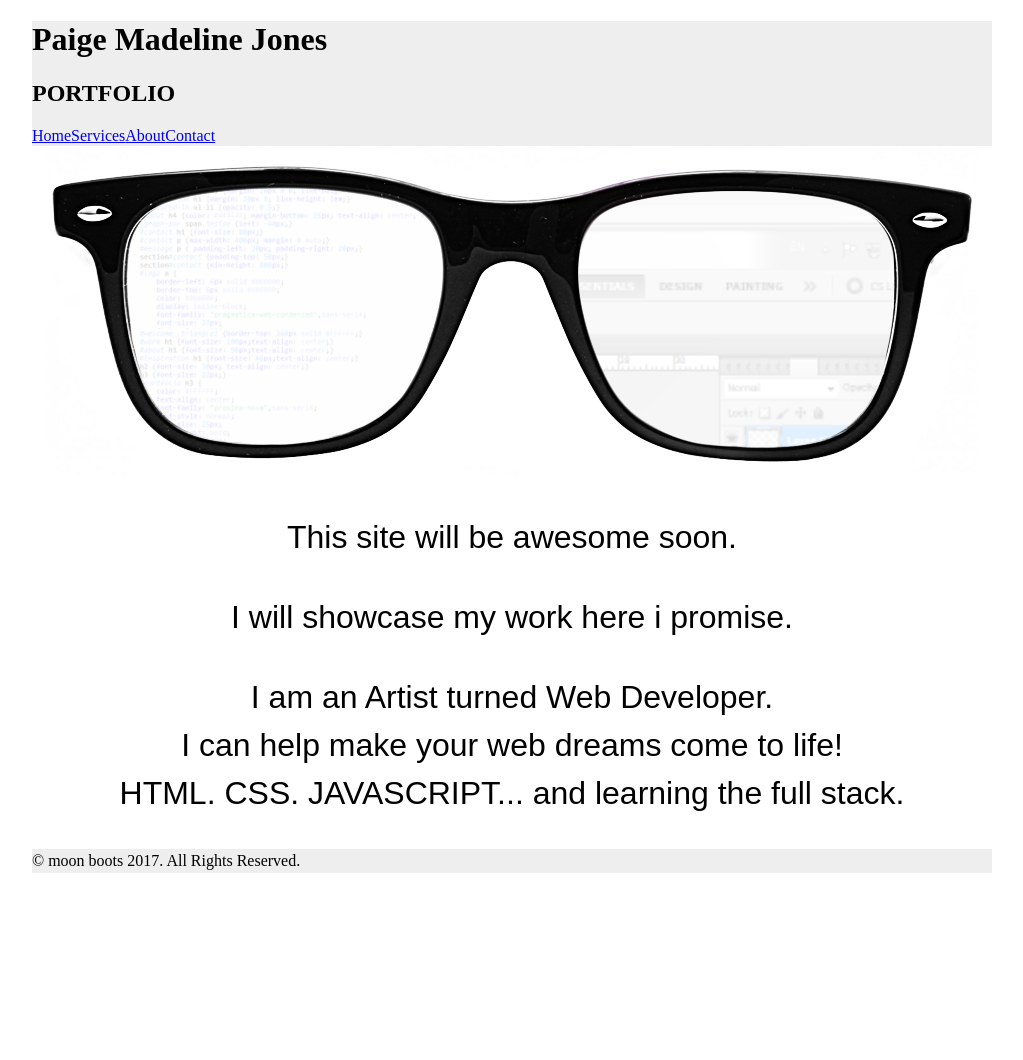
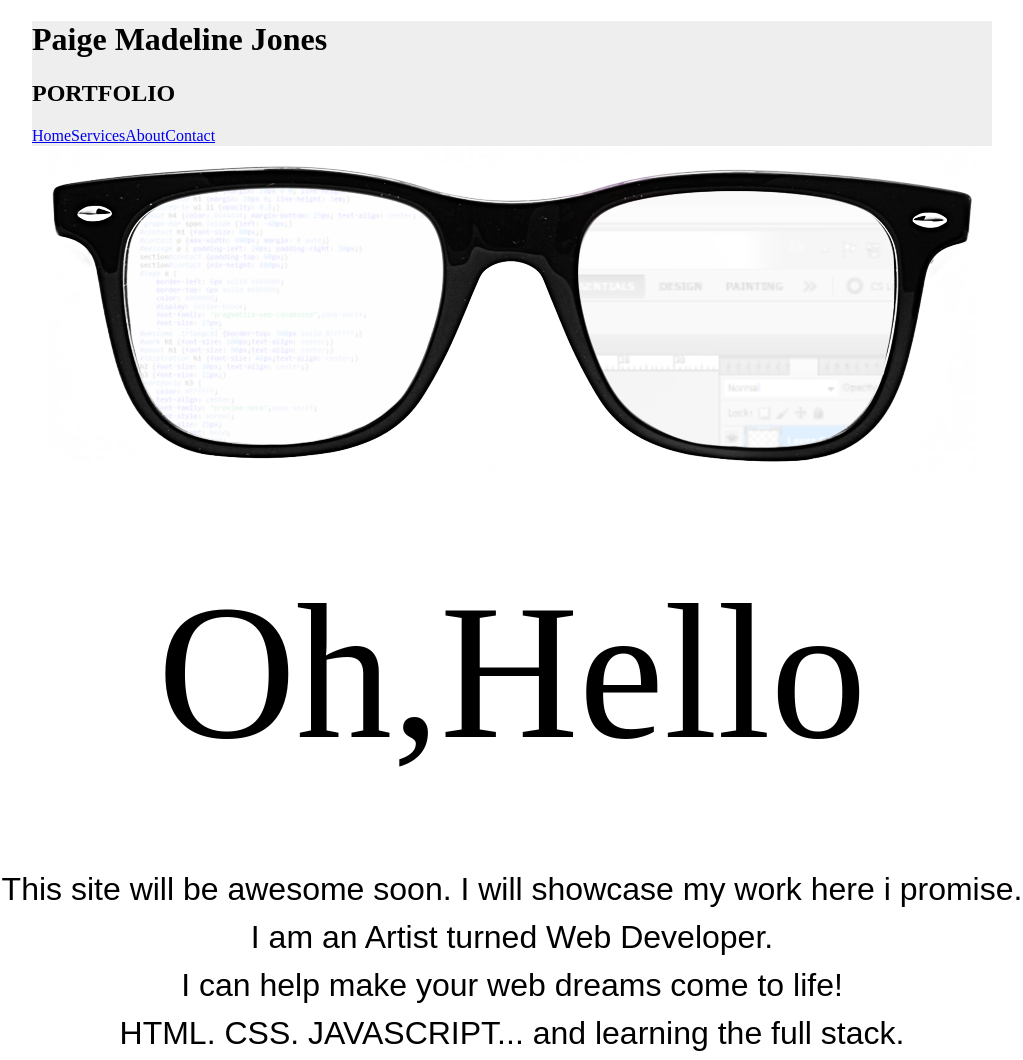
Before and after one commit to petitlapin86/portfolio, a plain HTML site: page index.html in a window 1280 px wide. Shown: the top 1060 px of the page, without its empty margins (128-1151 px from the left). Before the commit the page ends 889 px from the top, so only its background shows below. Drawn offline with nearby package versions, Linux system fonts and the light colour scheme; a web font is replaced by a local one.

Commit message:
adding photo and fixing hello

```diff
--- a/css/style.css
+++ b/css/style.css
@@ -15,10 +15,10 @@ p {
 
 
 
-.attention {
+#attention {
   font-weight: normal;
-  font-size: 10em;
-  line-height: 1.5em;
+  font-size: 6em;
+  line-height: 0.0em;
   font-family: 'Rozha One', serif;
   text-align: center;
 }
--- a/index.html
+++ b/index.html
@@ -24,12 +24,12 @@
     </div> <!--closes wrapper-->
     </header> <!--this is closing the header-->
 
-<div class="main">
+<section class="main">
     <img src="images/glasses.png" alt="sweet shades">
-  	<p>This site will be awesome soon.</p>
-  	<p>I will showcase my work here i promise.</p>
-  	<p>I am an Artist turned Web Developer.<br> I can help make your web dreams come to life!<br> HTML. CSS. JAVASCRIPT... and learning the full stack.</p>
-</div> <!--closes the main div-->
+    <p id="attention">Oh,Hello</p>
+  	<p> This site will be awesome soon.
+  	I will showcase my work here i promise.<br>
+  	I am an Artist turned Web Developer.<br> I can help make your web dreams come to life!<br> HTML. CSS. JAVASCRIPT... and learning the full stack.</p>
     </section> <!--this is a semantic elements-->
 
     <div class="wrapper">
```
